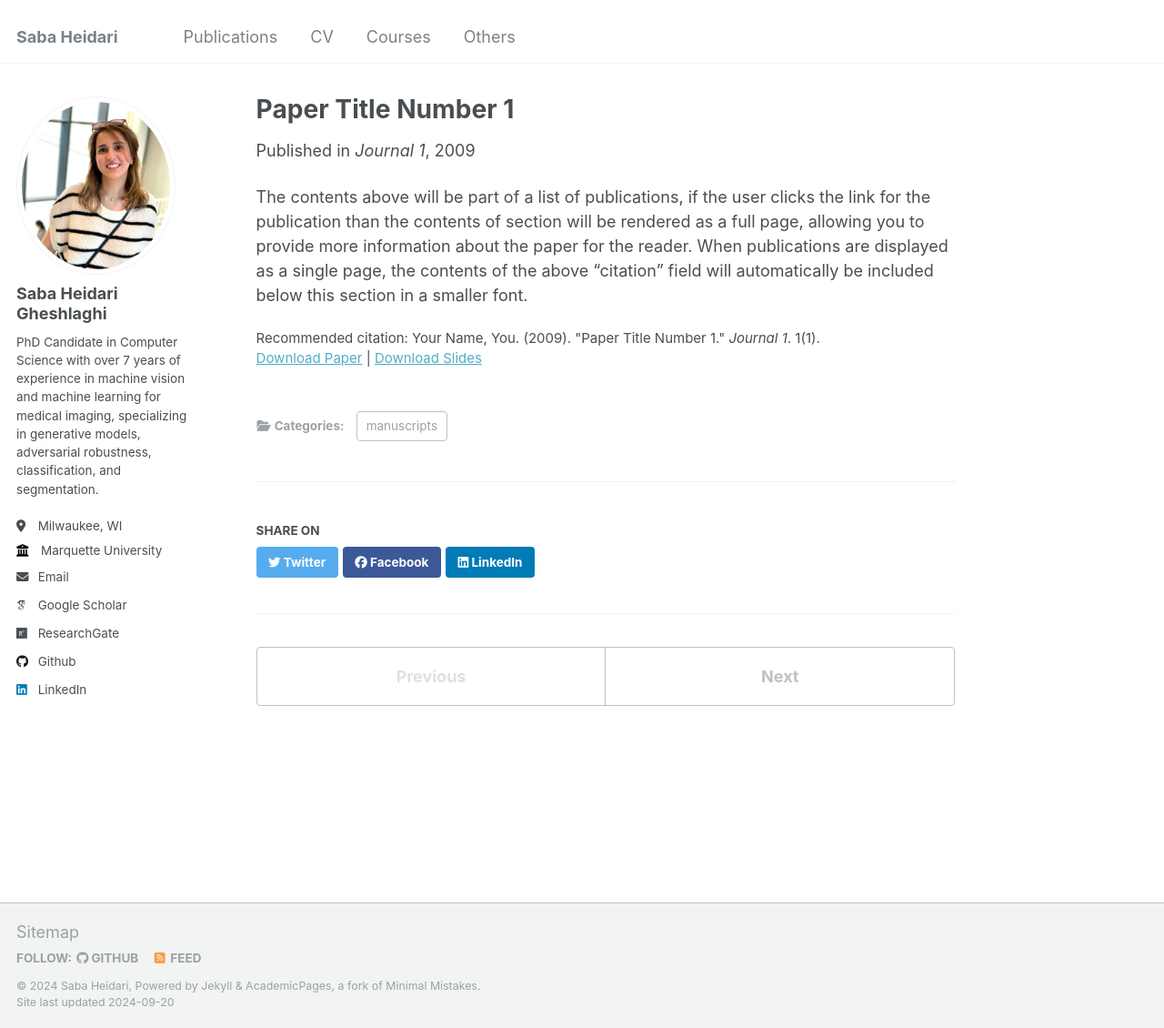
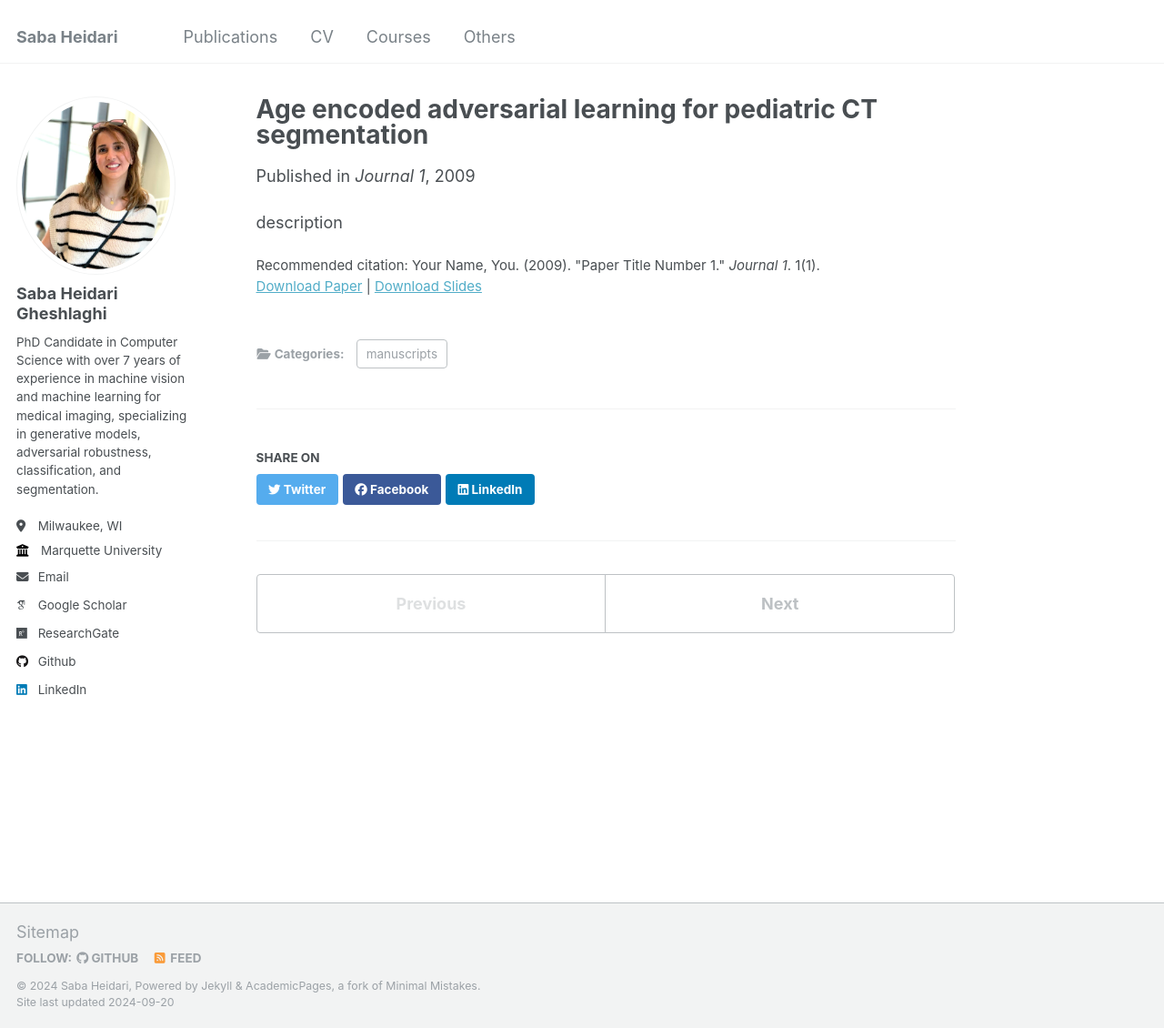
Before and after one commit to Saba-Heidari/Saba-Heidari.github.io, a Jekyll site: the page built from _publications/2009-10-01-paper-title-number-1.md, in a window 1280 px wide and 1130 px high. Shown: the whole window at 91% size. Built offline with Jekyll 4.4.1, drawn with Linux system fonts in a browser that asks for light colours; some web fonts are replaced.

Commit message:
Update 2009-10-01-paper-title-number-1.md

```diff
--- a/_publications/2009-10-01-paper-title-number-1.md
+++ b/_publications/2009-10-01-paper-title-number-1.md
@@ -1,14 +1,14 @@
 ---
-title: "Paper Title Number 1"
+title: "Age encoded adversarial learning for pediatric CT segmentation"
 collection: publications
 category: manuscripts
 permalink: /publication/2009-10-01-paper-title-number-1
 excerpt: 'This paper is about the number 1. The number 2 is left for future work.'
 date: 2009-10-01
 venue: 'Journal 1'
-slidesurl: 'http://academicpages.github.io/files/slides1.pdf'
+slidesurl: '[http://academicpages.github.io/files/slides1.pdf](https://www.mdpi.com/2306-5354/11/4/319)'
 paperurl: 'http://academicpages.github.io/files/paper1.pdf'
 citation: 'Your Name, You. (2009). &quot;Paper Title Number 1.&quot; <i>Journal 1</i>. 1(1).'
 ---
 
-The contents above will be part of a list of publications, if the user clicks the link for the publication than the contents of section will be rendered as a full page, allowing you to provide more information about the paper for the reader. When publications are displayed as a single page, the contents of the above "citation" field will automatically be included below this section in a smaller font.
+description
```
